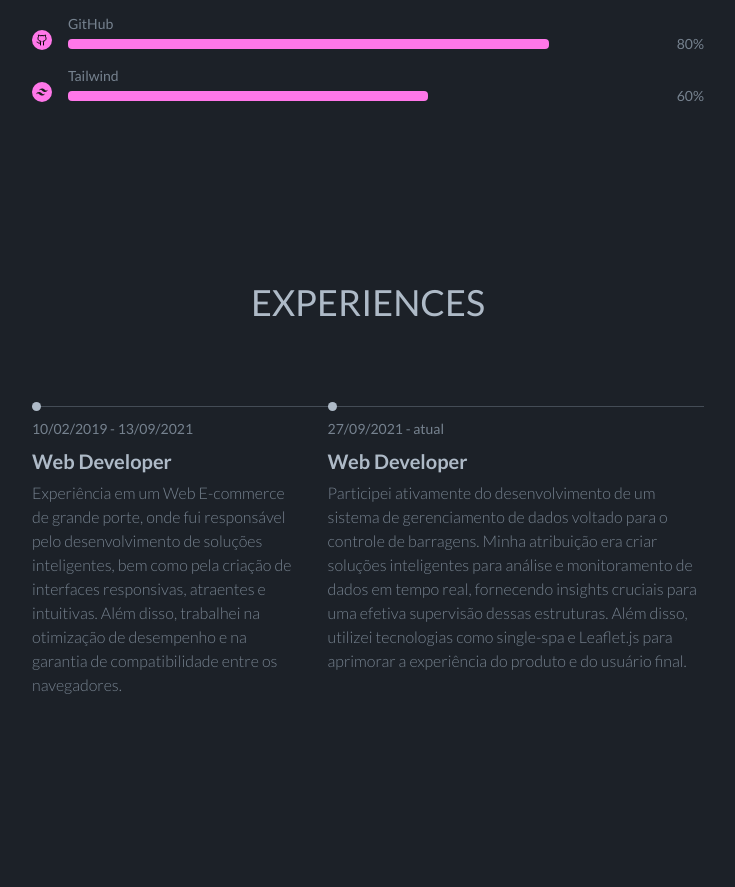
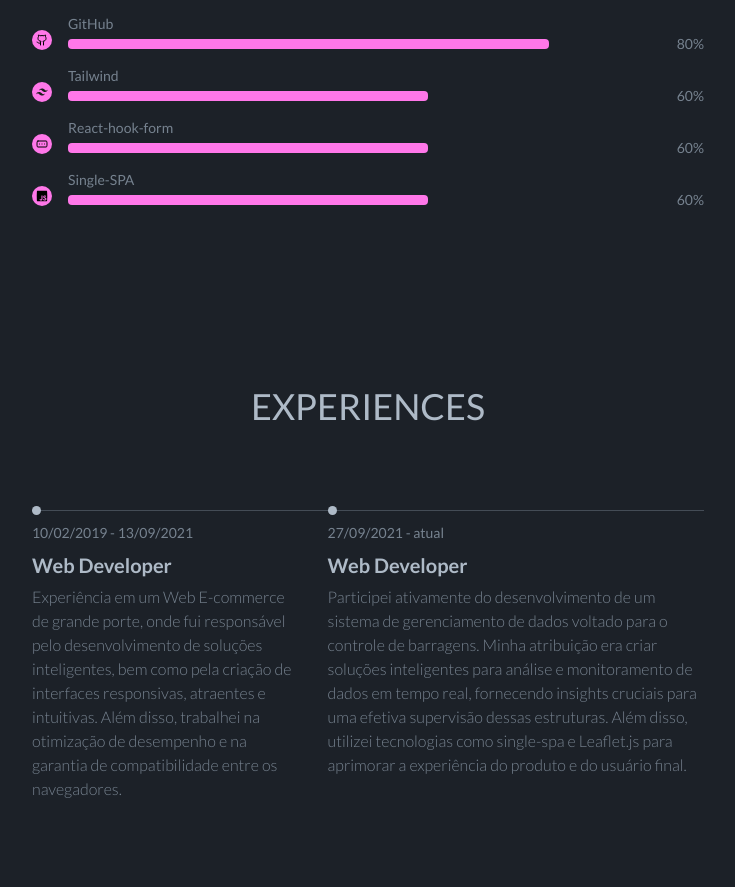
Before and after one commit to rodrigosnantes/my-tailwind-portfolio, a React (Vite) app: page / in a window 1280 px wide. Shown: the part 2246-3133 px from the top of the page, without its empty margins (272-1007 px from the left). Built offline with nearby package versions, Linux system fonts and the light colour scheme.

Commit message:
skills update

```diff
--- a/src/view/use-case/skill-sec/SkillSec.tsx
+++ b/src/view/use-case/skill-sec/SkillSec.tsx
@@ -1,3 +1,4 @@
+import { GitBranch, Github, FormInput } from 'lucide-react';
 import HtmlIcon from '../../assets/html-icon';
 import SecContainer from '../../ui/sec-container/SecContainer';
 import SecTitle from '../../ui/sec-title/SecTitle';
@@ -10,7 +11,6 @@ import NodeIcon from '../../assets/node-icon';
 import TailwindIcon from '../../assets/tailwind-icon';
 import MongodbIcon from '../../assets/mongodb-icon';
 import SecContent from '../../ui/sec-content/SecContent';
-import { GitBranch, Github } from 'lucide-react';
 import MaterialUi from '../../assets/MaterialUi';
 
 const STYLE = 'hover:text-teal-500 dark:text-cyan-500 w-5 h-5 dark:bg-blue-600 rounded-full dark:px-1';
@@ -26,6 +26,8 @@ const skillList = [
   { title: 'Git', value: 80, icon: <GitBranch />, class: STYLE },
   { title: 'GitHub', value: 80, icon: <Github />, class: STYLE },
   { title: 'Tailwind', value: 60, icon: <TailwindIcon />, class: STYLE },
+  { title: 'React-hook-form', value: 60, icon: <FormInput />, class: STYLE },
+  { title: 'Single-SPA', value: 60, icon: <JavascriptIcon />, class: STYLE },
 ];
 
 export default function SkillSec() {
```
